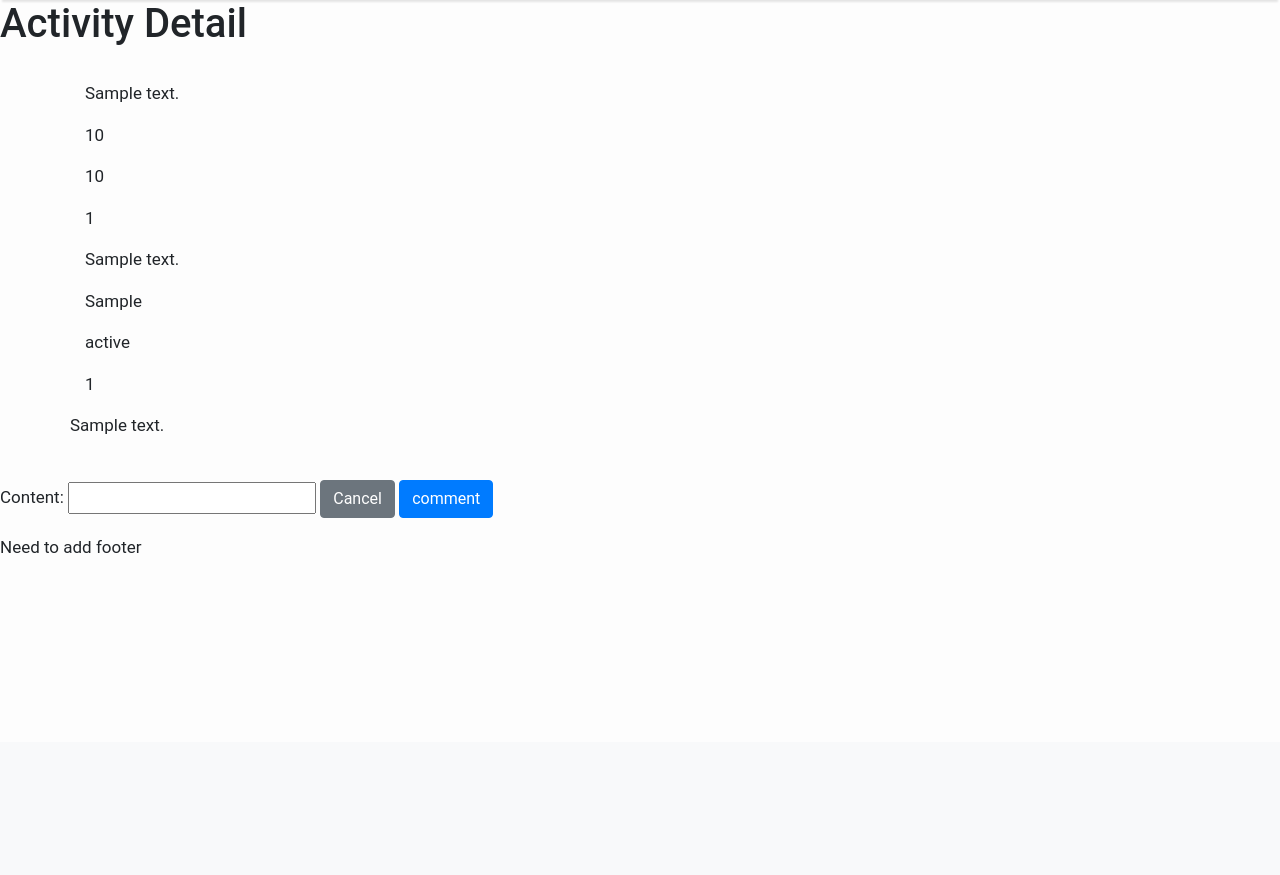
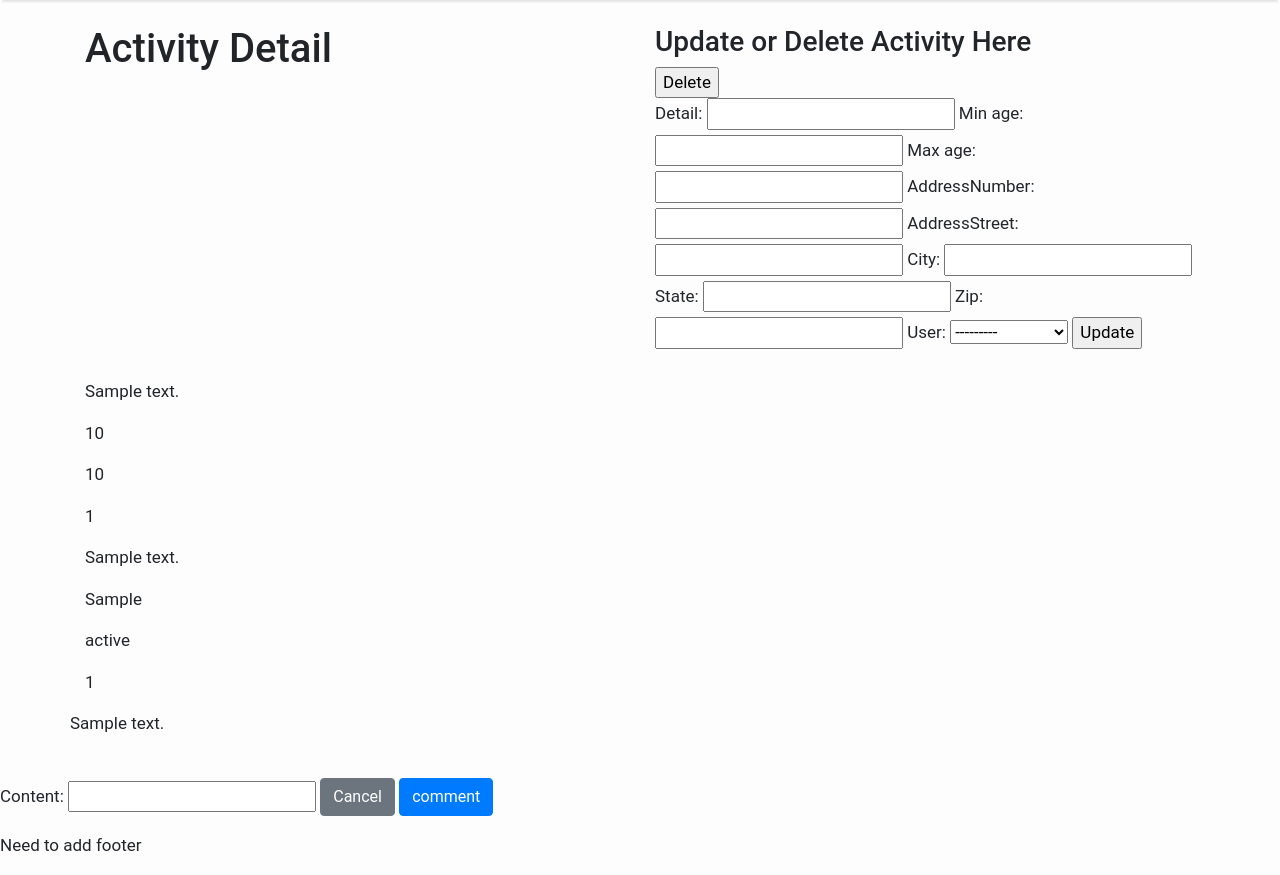
Before and after one commit to Dwilliams-banyan/wow_pyology_project, a Django app: page /activity/1 in a window 1280 px wide. Shown: the part 58-933 px from the top of the page. Before the commit the page ends 611 px from the top, so only its background shows below. Run offline with Django 4.2, Linux system fonts and the light colour scheme; tables that the repository leaves empty hold one stand-in row (values such as "Sample post"); some libraries are stand-ins or nearby versions.

Commit message:
The delete function is now up and running

```diff
--- a/whatToDad_site/whatToDad_app/forms.py
+++ b/whatToDad_site/whatToDad_app/forms.py
@@ -1,6 +1,11 @@
 from django.forms import ModelForm
 
-from whatToDad_app.models import Post, Activity, ActivityComments
+from whatToDad_app.models import Post, Activity, ActivityComments, Author
+
+class AuthorForm(ModelForm):
+    class Meta:
+        model= Author
+        fields=['first_name', 'last_name']
 class PostForm(ModelForm):
     class Meta:
         model = Post
--- a/whatToDad_site/whatToDad_app/models.py
+++ b/whatToDad_site/whatToDad_app/models.py
@@ -1,11 +1,11 @@
 from django.db import models
-from django.core.validators import RegexValidator
-from django.utils.text import gettext_lazy as _
 
 class Author(models.Model):
     first_name = models.CharField(max_length=30)
     last_name = models.CharField(max_length=30)
 
+    def __str__(self):
+        return f'{self.first_name} {self.last_name}'
 
 class Post(models.Model):
     title = models.CharField(max_length=200, unique=True)
@@ -19,7 +19,6 @@
 
     def __str__(self):
         return self.title
-
 
 class PostLikes(models.Model):
     user = models.ForeignKey(Author, on_delete= models.CASCADE)
--- a/whatToDad_site/whatToDad_app/templates/activity_detail.html
+++ b/whatToDad_site/whatToDad_app/templates/activity_detail.html
@@ -10,9 +10,25 @@
 </head>
 
 <body>
-    <h1> Activity Detail </h1>
-    <br>
     <div class="container">
+        <br>
+        <div class="row">
+            <h1 class="col"> Activity Detail </h1>
+            <div class="col">
+                <h3>Update or Delete Activity Here</h3>
+                <form method="POST">
+                {% csrf_token %}
+                <input type="hidden" name="activty_id" label="delete" value="{{activity.id}}" />
+                <input type="submit" name="delete" label="delete" value="Delete" />
+                </form>
+                <form method="POST">
+                {% csrf_token %}
+                {{ activity_form }}
+                <input type="submit" name="update" label="update" value="Update" />
+                </form>
+            </div>
+        </div>
+        <br>
         <div>
             <p>{{ activity.detail }}</p>
             <p>{{ activity.min_age }}</p>
--- a/whatToDad_site/whatToDad_app/views.py
+++ b/whatToDad_site/whatToDad_app/views.py
@@ -4,12 +4,9 @@
 from django.views import View
 from whatToDad_app.forms import PostForm, ActivityForm, ActivityCommentForm
 
-
-
 class PostList(ListView):
     queryset = Post.objects.order_by('-created_on')
     template_name = 'index.html'
-
 
 class PostDetail(View):
     def get(self,request):
@@ -20,9 +17,7 @@
 
 class ForumBoard(View):
     def get(self, request):
-
         post_form = PostForm()
-
         html_data = {
             'form': post_form
         }
@@ -34,7 +29,6 @@
         )
 
     def post(self, request):
-
         post_form = PostForm(request.POST)
         post_form.save()
 
@@ -42,10 +36,8 @@
 
 class ActivityPage(View):
     def get(self, request):
-
         activities = Activity.objects.all()
         activity_form = ActivityForm()
-
         html_data = {
             'activities': activities,
             'form': activity_form,
@@ -58,10 +50,8 @@
         )
 
     def post(self, request):
-
-        if 'add' in request.POST:
-            activity_form = ActivityForm(request.POST)
-            activity_form.is_valid()
+        activity_form = ActivityForm(request.POST)
+        if activity_form.is_valid():
             activity_form.save()
 
         return redirect('activity')
@@ -69,17 +59,16 @@
 
 class ActivityDetailView(View):
     def get(self, request, activity_id):
-
         activity = Activity.objects.get(id=activity_id)
         # come back to look at the filter method
         activity_comments = ActivityComments.objects.filter(activity_id=activity_id)
         activity_comment_form = ActivityCommentForm(activity_object=activity)
-
-
+        activity_form = ActivityForm()
         html_data={
             'activity': activity,
             'activity_comment_list': activity_comments,
-            'comment_form': activity_comment_form
+            'comment_form': activity_comment_form,
+            'activity_form': activity_form,
         }
 
         return render(
@@ -90,10 +79,18 @@
 
     def post(self, request, activity_id):
         activity = Activity.objects.get(id=activity_id)
-
         if 'add' in request.POST:
              activity_comment_form = ActivityCommentForm(request.POST, activity_object=activity)
              activity_comment_form.is_valid()
              activity_comment_form.save()
 
+        elif 'delete' in request.POST:
+            activity.delete()
+            return redirect('activity')
+
+        elif 'update' in request.POST:
+            activity_form = ActivityForm(request.POST, instance=activity)
+            activity_form.is_valid()
+            activity_form.save()
+
         return redirect('activity_detail', activity_id)
```
Also changed, not shown: whatToDad_site/whatToDad_app/migrations/0006_alter_activity_addressstreet_alter_activity_city_and_more.py, whatToDad_site/whatToDad_app/migrations/0007_alter_activity_zip.py (deleted), whatToDad_site/whatToDad_app/migrations/0008_alter_activity_zip.py (deleted).
